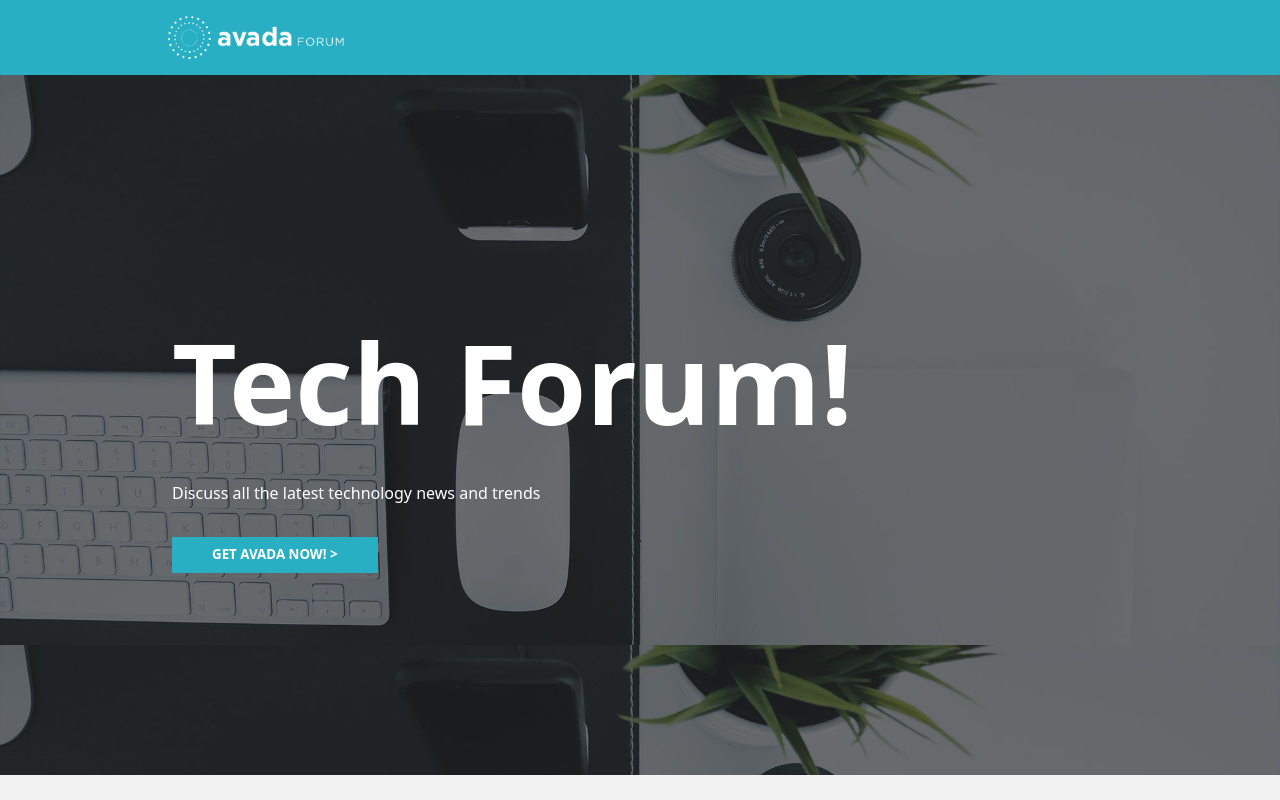
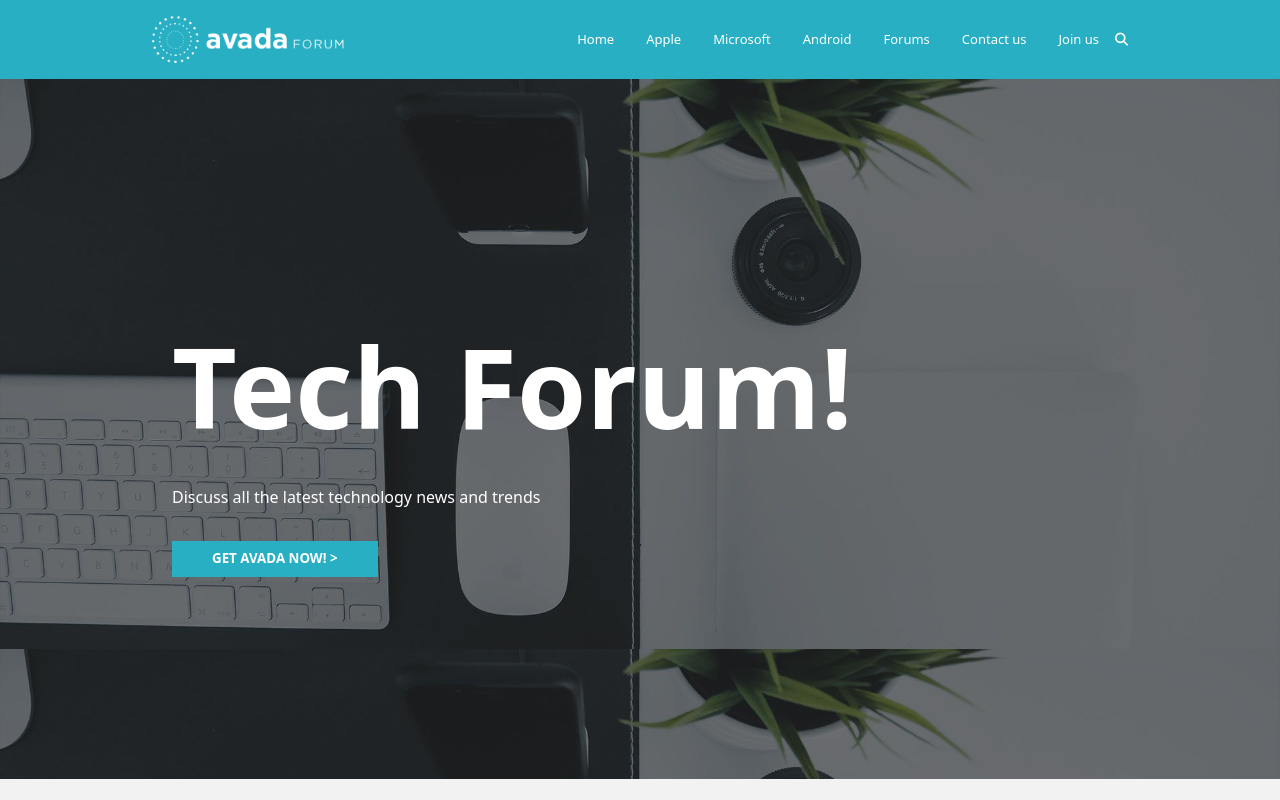
Before and after one commit to Michelazani/proj-html-vuejs, a Vue app: page / in a window 1280 px wide. Shown: the top 800 px of the page. Built offline with nearby package versions, Linux system fonts and the light colour scheme.

Commit message:
inserimento props header

```diff
--- a/src/components/AppHeader.vue
+++ b/src/components/AppHeader.vue
@@ -1,18 +1,50 @@
 <script >
-
+import MenuList from './MenuList.vue';
 export default{
     name: 'AppHeader',
     data() {
         return {
-
-        }
+        // arrray contenenti oggetti che utilizzerò nell'header
+        menuHeader : [
+                                {
+                                    id:1,
+                                    link: 'Home'
+                                },
+                                {
+                                    id:2,
+                                    link: 'Apple'
+                                },
+                                {
+                                    id:3,
+                                    link:'Microsoft'
+                                },
+                                {
+                                    id:4,
+                                    link:'Android'
+                                },
+                                {
+                                    id:5,
+                                    link:'Forums'
+                                },
+                                {
+                                    id:6,
+                                    link:'Contact us'
+                                },
+                                {
+                                    id:7,
+                                    link:'Join us'
+                                },
+                ]
+            }
+    },
+    components:{
+        MenuList
     }
 }
 </script>
 
 <template>
     <header>
-
         <!-- upper header con logo img e ul -->
         <section class="upper-header">
             <div class="container">
@@ -20,12 +52,15 @@ export default{
                     <img src="../assets/img/logo.png" alt="Avada Forum logo">
                 </div>
                 <ul>
-                    <!-- li con props -->
+                    <!-- ciclo le props per il totale degli oggetti -->
+                    <MenuList v-for="menu in menuHeader"
+                    :linkMenu="menu.link"/>
+                    <i class="fa-solid fa-magnifying-glass" style="color: #ffffff;"></i>
                 </ul>
             </div>
         </section>
 
-            <!-- middle header con text + btn -->
+        <!-- middle header con text + btn -->
         <section class="middle-header">
             <div class="container">
                 <h1>Tech Forum!</h1>
@@ -53,9 +88,20 @@ export default{
 header{
     section.upper-header{
         background-color: $bluette;
+        div.container{
+            @include flex (row, space-between,center)
+        }
+        ul{
+            @include flex (row, center,center);
+            list-style-type: none;
+            color: white;
+        }
         img{
-            padding: 1rem;
-            width: 13rem;;
+            padding: 1rem 0;
+            width: 12rem;
+        }
+        i.fa-magnifying-glass{
+            font-size: small;
         }
     }
 
--- /dev/null
+++ b/src/components/MenuList.vue
@@ -0,0 +1,22 @@
+<script >
+
+export default{
+    name: 'MenuElement',
+    // definisco le props che vado ad utilizzare nel MenuList
+    props: [
+        'linkMenu'
+    ]
+}
+</script>
+
+<template>
+    <!-- scrivo la props che ho riportato nel vfor con :(nome props) tra le grafe  -->
+    <li>{{ linkMenu }}</li>
+</template>
+
+<style lang="scss" scoped>
+li{
+    padding: 0 1rem;
+    font-size: small;
+}
+</style>
```
